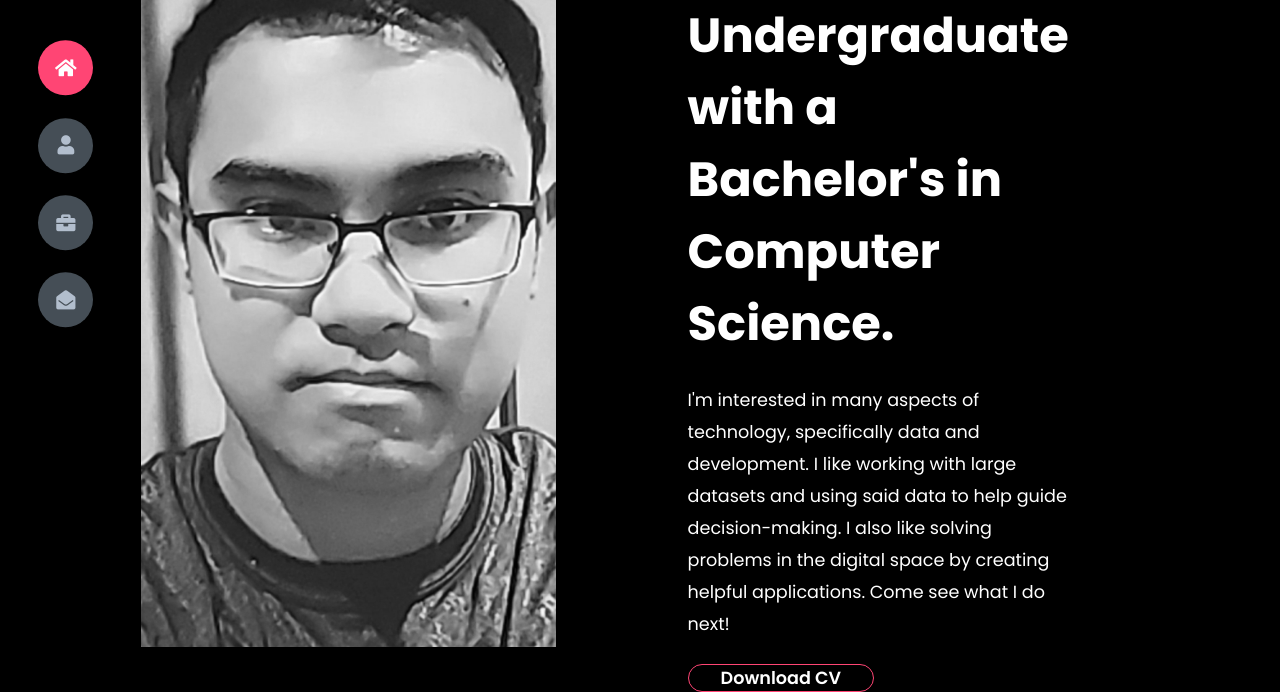
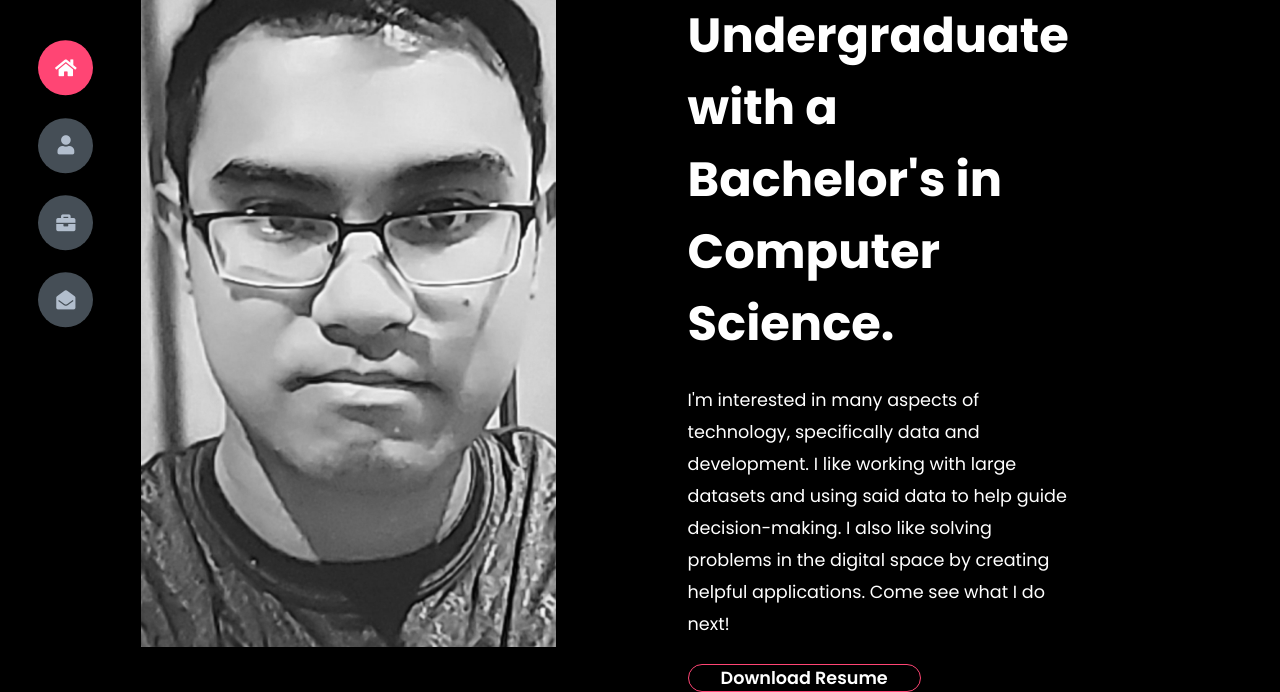
Before and after one commit to GerardRosario/GerardRosario.github.io, a plain HTML site: page index.html in a window 1280 px wide. Shown: the part 216-908 px from the top of the page. Drawn offline with Linux system fonts and the light colour scheme.

Commit message:
Update index.html
Updated Resume pdf

```diff
--- a/index.html
+++ b/index.html
@@ -31,8 +31,8 @@
                     Come see what I do next!
                 </p>
                 <div class="btn-con">
-                    <a href="GerardRosarioResumeDA.pdf" download="GerardRosarioResumeDA.pdf" class="main-btn">
-                        <span class="btn-text">Download CV</span>
+                    <a href="GerardRosarioResumeDA.pdf" download="Resume.pdf" class="main-btn">
+                        <span class="btn-text">Download Resume</span>
                     </a>
                 </div>
             </div>
```
